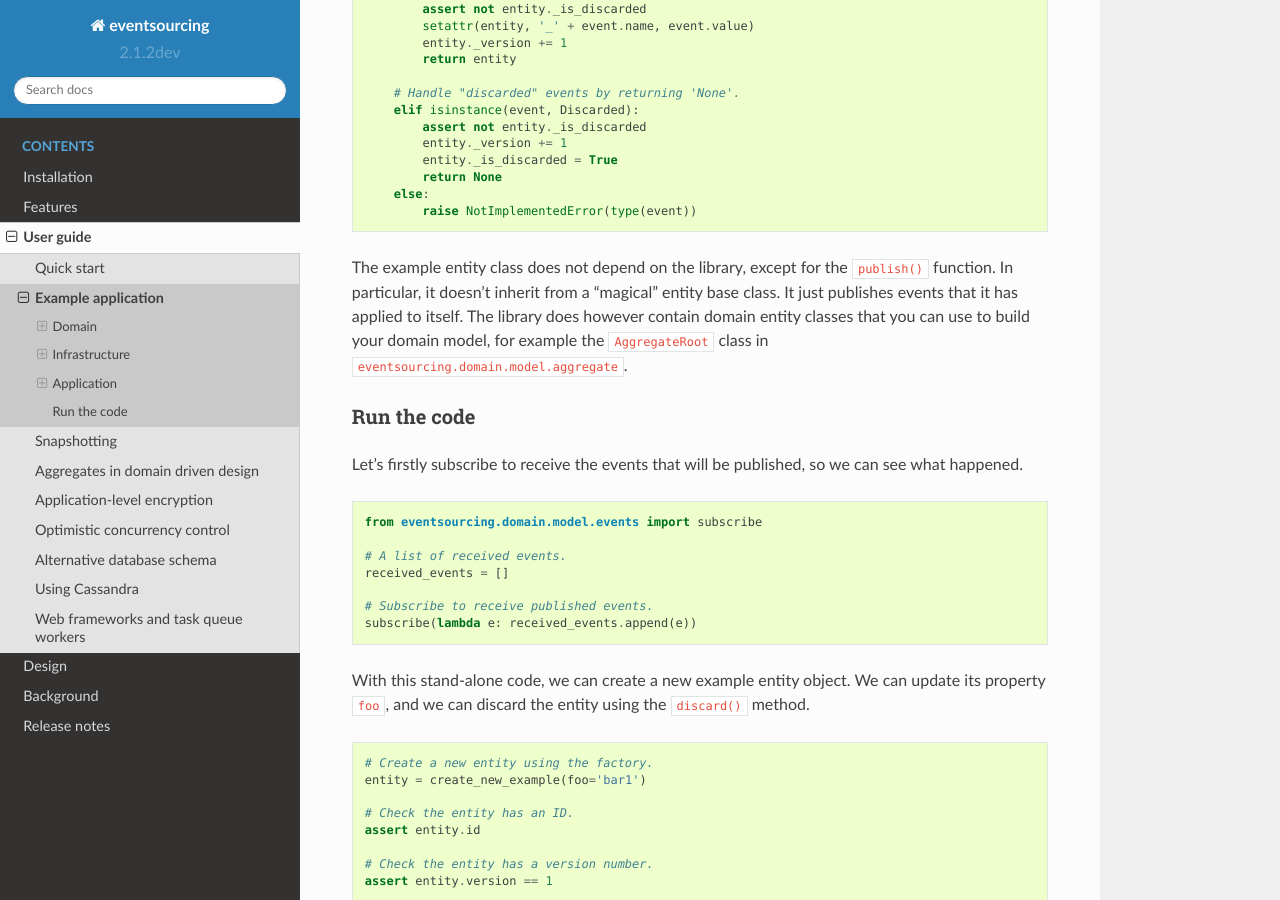
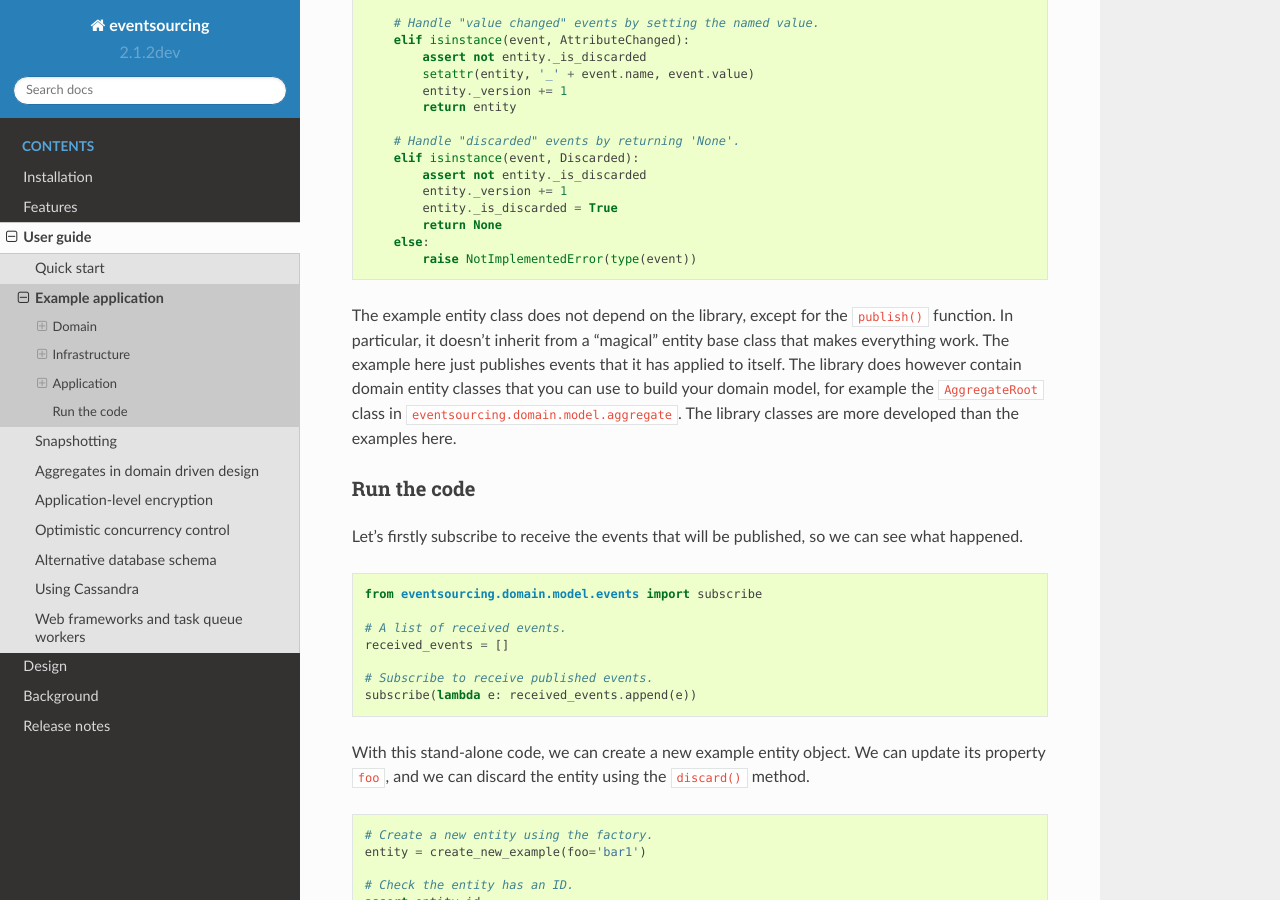
Before and after one commit to pyeventsourcing/eventsourcing, a Sphinx documentation site: the page built from docs/topics/user_guide/example_application.rst, in a window 1280 px wide and 900 px high, scrolled down 3628 px. Built offline with Sphinx 7.4.7 and the Read the Docs theme 2.0.0, drawn with Linux system fonts in a browser that asks for light colours; some of the changed text lies outside the part shown.

Commit message:
Improved example application copy.

```diff
--- a/docs/topics/user_guide/example_application.rst
+++ b/docs/topics/user_guide/example_application.rst
@@ -5,9 +5,10 @@
 In this section, an application class is developed that has minimal
 dependencies on the library.
 
-A stand-alone domain model is developed without library classes, that both shows
-how event sourcing in Python can work, and also provides an introduction
-to how the library classes work.
+A stand-alone domain model is developed without library classes, which shows
+how event sourcing in Python can work.
+
+The stand-alone examples here are simplified versions of the library classes.
 
 All the infrastructure is declared explicitly to show the components that are
 involved.
@@ -73,8 +74,8 @@
 Please note, the domain event classes above do not depend on the library. The library does
 however contain a collection of different kinds of domain event classes that you can use
 in your models, for example see ``Created``, ``AttributeChanged``, ``Discarded`` in
-``eventsourcing.domain.model.events``, their supertype ``DomainEvent`` and the inner
-classes on various entity classes.
+``eventsourcing.domain.model.events``, their supertype ``DomainEvent``, and the inner
+classes on various entity classes. The library classes are more developed than the examples here.
 
 Domain entity
 -------------
@@ -168,7 +169,7 @@
         event = Created(
             originator_id=entity_id,
             foo=foo
-            )
+        )
 
         # Mutate the event to construct the entity.
         entity = mutate(None, event)
@@ -216,9 +217,11 @@
 
 
 The example entity class does not depend on the library, except for the ``publish()`` function.
-In particular, it doesn't inherit from a "magical" entity base class. It just publishes events that it has
-applied to itself. The library does however contain domain entity classes that you can use to build your
-domain model, for example the ``AggregateRoot`` class in ``eventsourcing.domain.model.aggregate``.
+In particular, it doesn't inherit from a "magical" entity base class that makes everything work.
+The example here just publishes events that it has applied to itself. The library does however
+contain domain entity classes that you can use to build your domain model, for example the
+``AggregateRoot`` class in ``eventsourcing.domain.model.aggregate``. The library classes are
+more developed than the examples here.
 
 
 Run the code
```
Also changed, not shown: other parts of docs/topics/user_guide/example_application.rst (+1 -1 lines).
